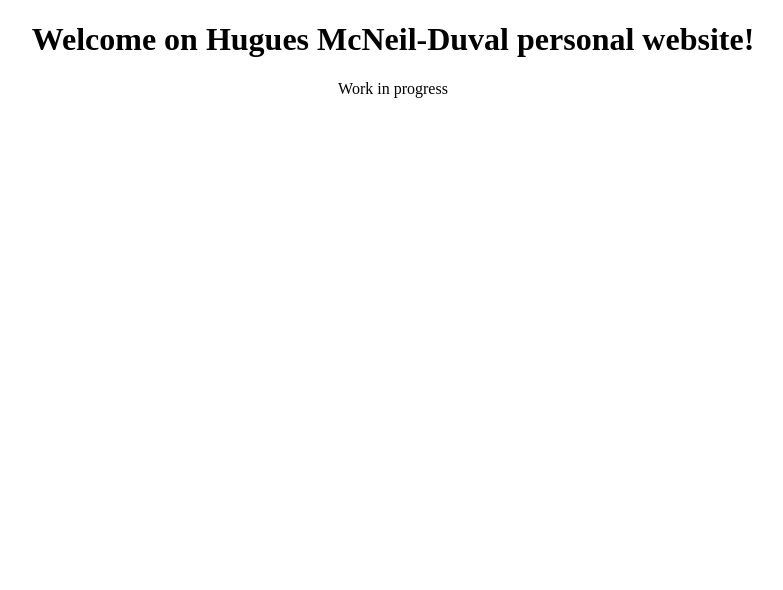
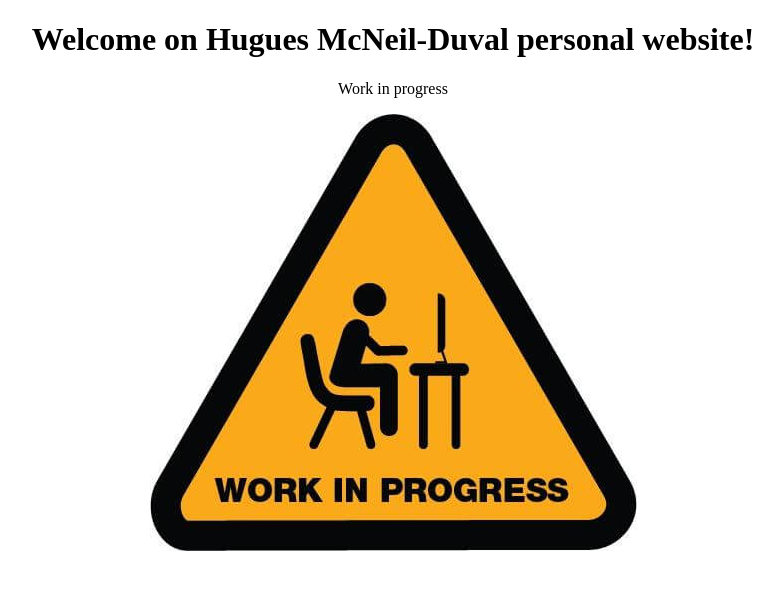
Before and after one commit to huguesmcneilduval/me, a plain HTML site: page src/index.html in a window 1280 px wide. Shown: the whole page, without its empty margins (247-1030 px from the left). Drawn offline with Linux system fonts and the light colour scheme.

Commit message:
Added work in progress image

```diff
--- a/src/index.html
+++ b/src/index.html
@@ -10,6 +10,7 @@
 <body>
     <h1>Welcome on Hugues McNeil-Duval personal website!</h1>
     <p>Work in progress</p>
+    <img src="./assets/workinprogress.jpg" />
 </body>
 
 </html>
```
Also changed, not shown: src/assets/workinprogress.jpg (added).
